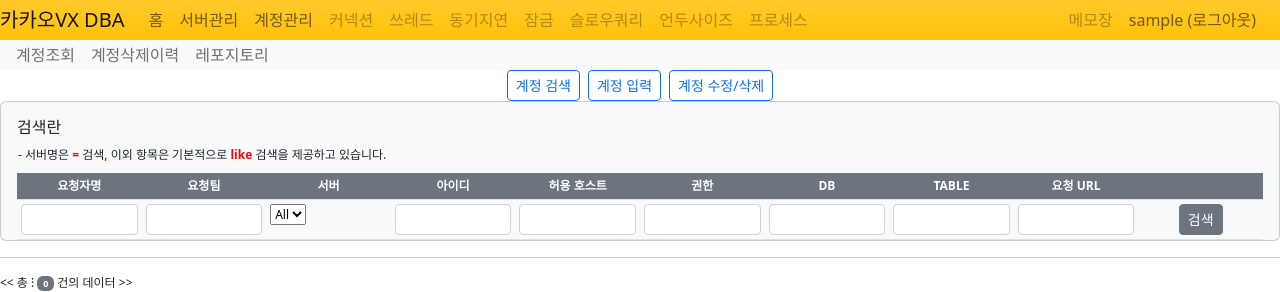
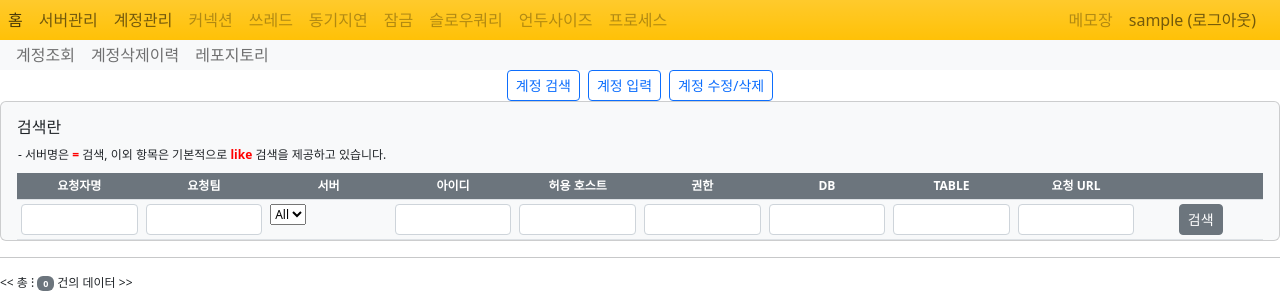
Before and after one commit to bylee5/portaldba, a Django app: page /account/ in a window 1280 px wide. Shown: the top 292 px of the page. Run offline with Django 4.2, Linux system fonts and the light colour scheme; the visitor is signed in with stand-in values (Sample User, id 1); some libraries are stand-ins or nearby versions.

Commit message:
내비게이션 바 수정

```diff
--- a/templates/navbar.html
+++ b/templates/navbar.html
@@ -1,6 +1,5 @@
 <!-- 네비게이션바 -->
 <nav class="navbar navbar-expand-lg bg-warning bg-gradient" style="height: 40px;">
-    <a class="navbar-brand px-0" href="#">카카오VX DBA</a>
     <div class="collapse navbar-collapse" id="navbarSupportedContent">
         <ul class="navbar-nav me-auto mb-2 mb-lg-0">
         <li class="nav-item">
```
